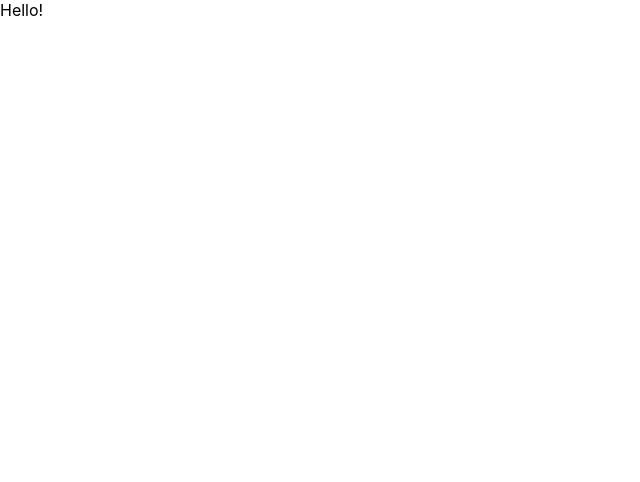
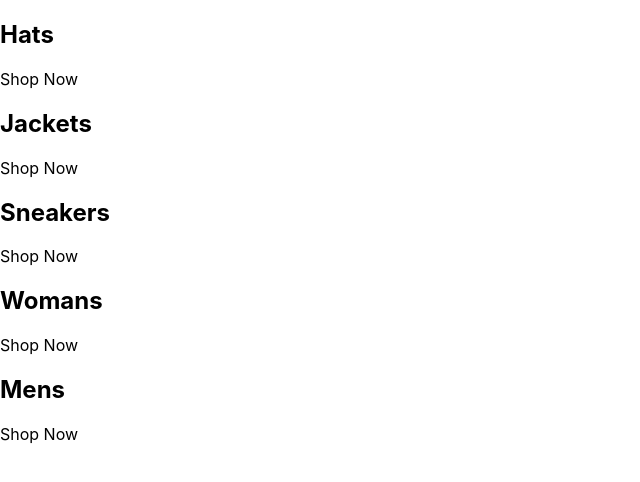
Before and after one commit to vbozcali/bzc-commerce, a React (Create React App) app: page / in a window 1280 px wide. Shown: the top 482 px of the page, without its empty margins (0-640 px from the left). Built offline with nearby package versions, Linux system fonts and the light colour scheme.

Commit message:
Setting Up Categories

```diff
--- a/src/App.js
+++ b/src/App.js
@@ -1,6 +1,45 @@
 const App = () => {
+  const categories = [
+    {
+      id: 1,
+      title: 'Hats'
+    },
+    {
+      id: 2,
+      title: 'Jackets'
+    },
+    {
+      id: 3,
+      title: 'Sneakers'
+    },
+    {
+      id: 4,
+      title: 'Womans'
+    },
+    {
+      id: 5,
+      title: 'Mens'
+    }
+  ]
+
   return (
-    <div>Hello!</div>
+    <div className="categories-container">
+      {
+        categories.map((category) => {
+          const { title } = category;
+
+          return (
+            <div className="category-container">
+              <div className="background-image" />
+              <div className="category-body-container">
+                <h2>{title}</h2>
+                <p>Shop Now</p>
+              </div>
+            </div>
+          )
+        })
+      }
+    </div>
   );
 }
 
```
